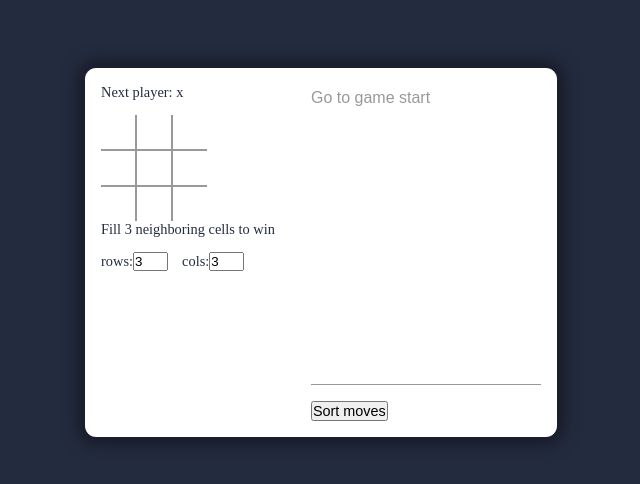
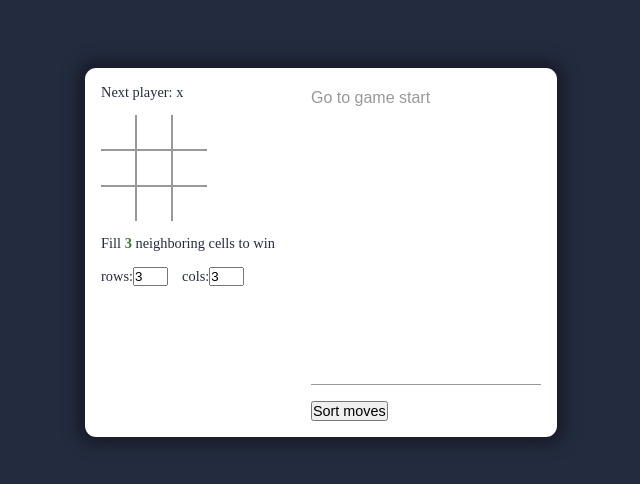
Before and after one commit to Yurimcalex/tic-tac-toe, a React (Vite) app: page / in a window 1280 px wide. Shown: the part 148-632 px from the top of the page, without its empty margins (319-959 px from the left). Built offline with nearby package versions, Linux system fonts and the light colour scheme.

Commit message:
Style:highlight the number of cells required to win

```diff
--- a/src/App.css
+++ b/src/App.css
@@ -112,7 +112,13 @@
 }
 
 .controls p {
+  margin-top: 1em;
   margin-bottom: 1em;
+}
+
+.controls p strong {
+  font-size: 1em;
+  color: #3E753B;
 }
 
 .controls p + div {
--- a/src/Controls.jsx
+++ b/src/Controls.jsx
@@ -1,7 +1,7 @@
 export default function Controls({ rows, cols, changeRows, changeCols }) {
 	return (
 		<div className='controls'>
-			<p>Fill {Math.min(rows, cols)} neighboring cells to win</p>
+			<p>Fill <strong>{Math.min(rows, cols)}</strong> neighboring cells to win</p>
 			<div>
 				<span>rows:</span>
 				<input type="number" min="3" value={rows} onChange={changeRows} />
```
